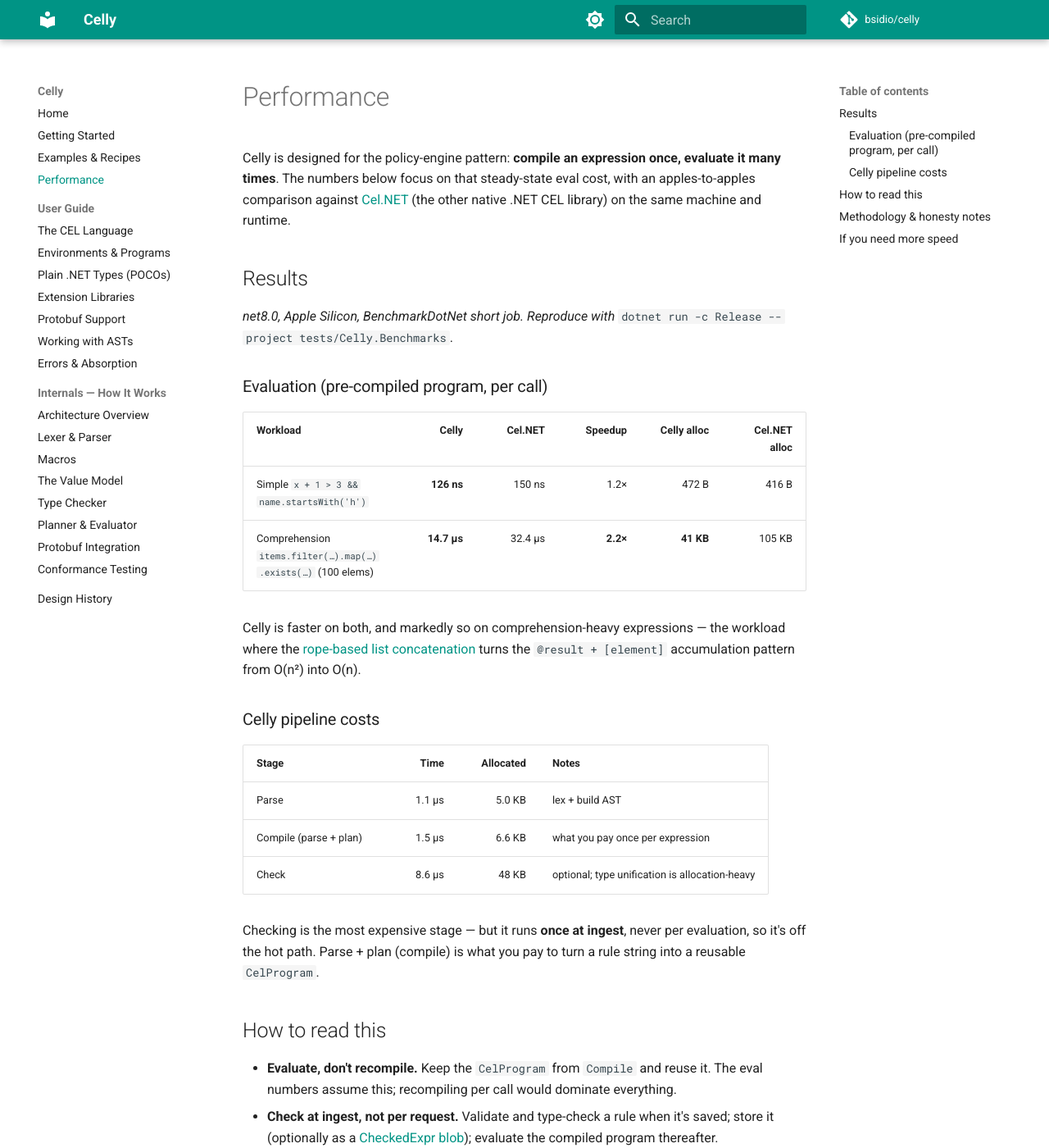
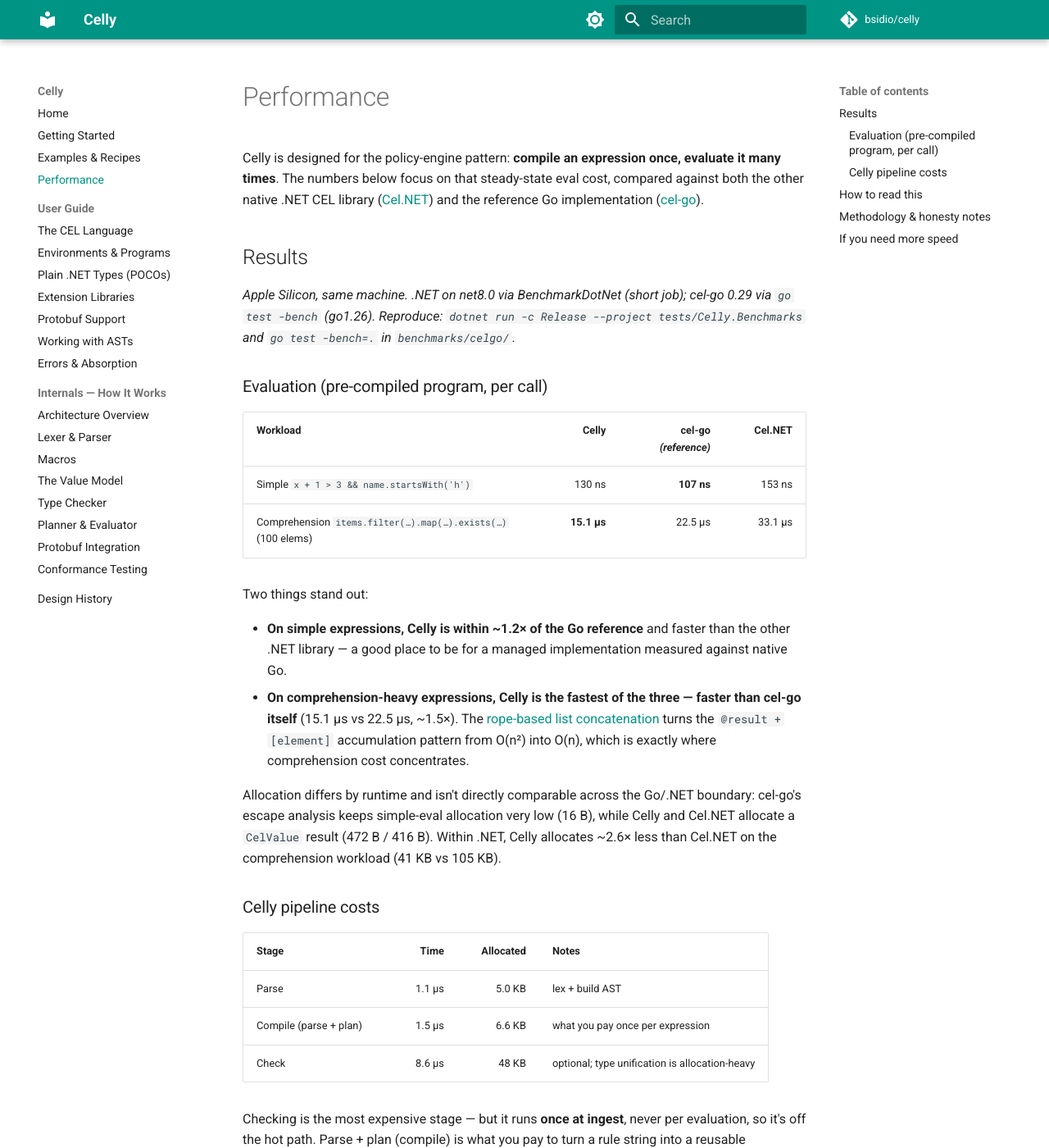
Before and after one commit to bsidio/celly, an MkDocs documentation site: the page built from docs/performance.md, in a window 1280 px wide and 1400 px high. Shown: the whole window at 82% size. Built offline with MkDocs 1.6.1 and Material for MkDocs 9.7.7, drawn with Linux system fonts in a browser that asks for light colours; comment, search, counter and statistics services are not loaded; some of the changed text lies outside the part shown.

Commit message:
docs: add cel-go comparison to benchmarks
Three-way eval comparison (Celly / cel-go 0.29 / Cel.NET) on the same
machine, same expressions and data:
- Simple eval: Celly 130ns, cel-go 107ns, Cel.NET 153ns — Celly within
  ~1.2x of the Go reference
- Comprehension eval: Celly 15.1us, cel-go 22.5us, Cel.NET 33.1us —
  Celly FASTER than cel-go (rope-based O(n) list accumulation)

Vendored the reproducible cel-go benchmark under benchmarks/celgo/.
Honest cross-runtime caveats documented (Go vs .NET measures runtimes
as much as implementations).

```diff
--- a/docs/performance.md
+++ b/docs/performance.md
@@ -1,25 +1,37 @@
 # Performance
 
 Celly is designed for the policy-engine pattern: **compile an expression once, evaluate it
-many times**. The numbers below focus on that steady-state eval cost, with an
-apples-to-apples comparison against [Cel.NET](https://github.com/rayokota/cel.net) (the
-other native .NET CEL library) on the same machine and runtime.
+many times**. The numbers below focus on that steady-state eval cost, compared against both
+the other native .NET CEL library ([Cel.NET](https://github.com/rayokota/cel.net)) and the
+reference Go implementation ([cel-go](https://github.com/google/cel-go)).
 
 ## Results
 
-*net8.0, Apple Silicon, BenchmarkDotNet short job. Reproduce with*
-`dotnet run -c Release --project tests/Celly.Benchmarks`.
+*Apple Silicon, same machine. .NET on net8.0 via BenchmarkDotNet (short job); cel-go 0.29
+via `go test -bench` (go1.26). Reproduce: `dotnet run -c Release --project
+tests/Celly.Benchmarks` and `go test -bench=.` in `benchmarks/celgo/`.*
 
 ### Evaluation (pre-compiled program, per call)
 
-| Workload | Celly | Cel.NET | Speedup | Celly alloc | Cel.NET alloc |
-|---|--:|--:|--:|--:|--:|
-| Simple `x + 1 > 3 && name.startsWith('h')` | **126 ns** | 150 ns | 1.2× | 472 B | 416 B |
-| Comprehension `items.filter(…).map(…).exists(…)` (100 elems) | **14.7 µs** | 32.4 µs | **2.2×** | **41 KB** | 105 KB |
+| Workload | **Celly** | cel-go *(reference)* | Cel.NET |
+|---|--:|--:|--:|
+| Simple `x + 1 > 3 && name.startsWith('h')` | 130 ns | **107 ns** | 153 ns |
+| Comprehension `items.filter(…).map(…).exists(…)` (100 elems) | **15.1 µs** | 22.5 µs | 33.1 µs |
 
-Celly is faster on both, and markedly so on comprehension-heavy expressions — the workload
-where the [rope-based list concatenation](internals/values.md) turns the
-`@result + [element]` accumulation pattern from O(n²) into O(n).
+Two things stand out:
+
+- **On simple expressions, Celly is within ~1.2× of the Go reference** and faster than the
+  other .NET library — a good place to be for a managed implementation measured against
+  native Go.
+- **On comprehension-heavy expressions, Celly is the fastest of the three — faster than
+  cel-go itself** (15.1 µs vs 22.5 µs, ~1.5×). The [rope-based list
+  concatenation](internals/values.md) turns the `@result + [element]` accumulation pattern
+  from O(n²) into O(n), which is exactly where comprehension cost concentrates.
+
+Allocation differs by runtime and isn't directly comparable across the Go/.NET boundary:
+cel-go's escape analysis keeps simple-eval allocation very low (16 B), while Celly and
+Cel.NET allocate a `CelValue` result (472 B / 416 B). Within .NET, Celly allocates ~2.6×
+less than Cel.NET on the comprehension workload (41 KB vs 105 KB).
 
 ### Celly pipeline costs
 
@@ -50,10 +62,15 @@
 - Cel.NET returns a native `bool`; Celly returns a `CelValue` (a small extra allocation
   the simple-case alloc figures reflect — Celly is a hair heavier there, faster in time).
 - These are microbenchmarks on one machine; treat the **ratios** as the signal, not the
-  absolute nanoseconds. Your expressions, data shapes, and hardware will differ — the
-  benchmark project is in the repo so you can measure your own workload.
-- No comparison against cel-go is shown: it runs on a different runtime (Go), so any number
-  would measure the runtimes as much as the implementations.
+  absolute nanoseconds. Your expressions, data shapes, and hardware will differ — both
+  benchmark projects are in the repo (`tests/Celly.Benchmarks`, `benchmarks/celgo`) so you
+  can measure your own workload.
+- **The cel-go comparison crosses runtimes** (Go vs .NET/CoreCLR): it measures the runtimes
+  as much as the implementations. A sub-2× gap on a ~100 ns operation can be entirely GC
+  model, allocation strategy, and JIT-vs-AOT differences. Read it as "Celly is in the same
+  performance class as the reference implementation," not as a controlled head-to-head.
+- cel-go's `Program.Eval` returns `(ref.Val, EvalDetails, error)`; the benchmark uses the
+  standard fast path and ignores details, matching typical usage.
 
 ## If you need more speed
 
```
Also changed, not shown: README.md (+1 -1 lines), benchmarks/celgo/README.md (added, +13 -0 lines), 4 other files.
